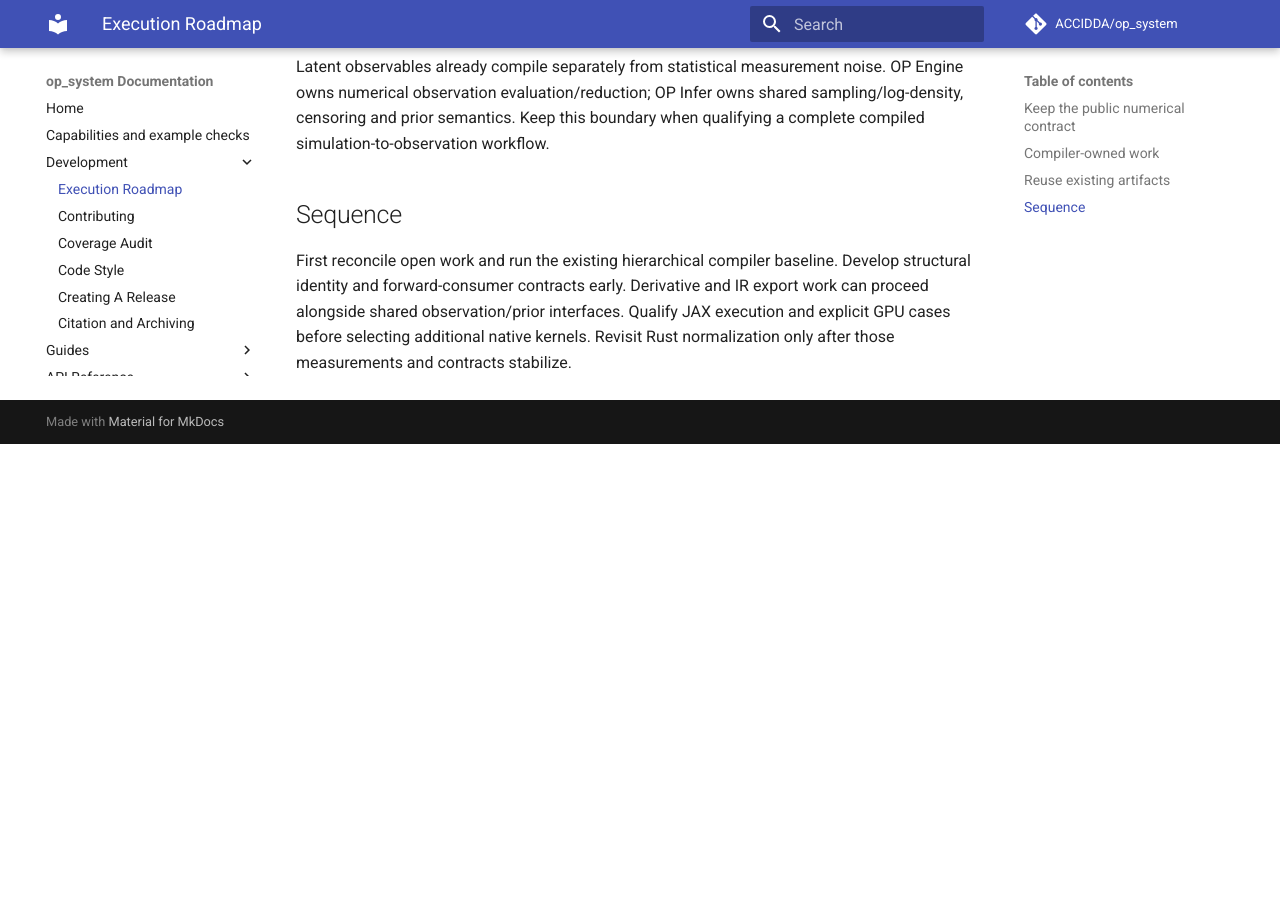
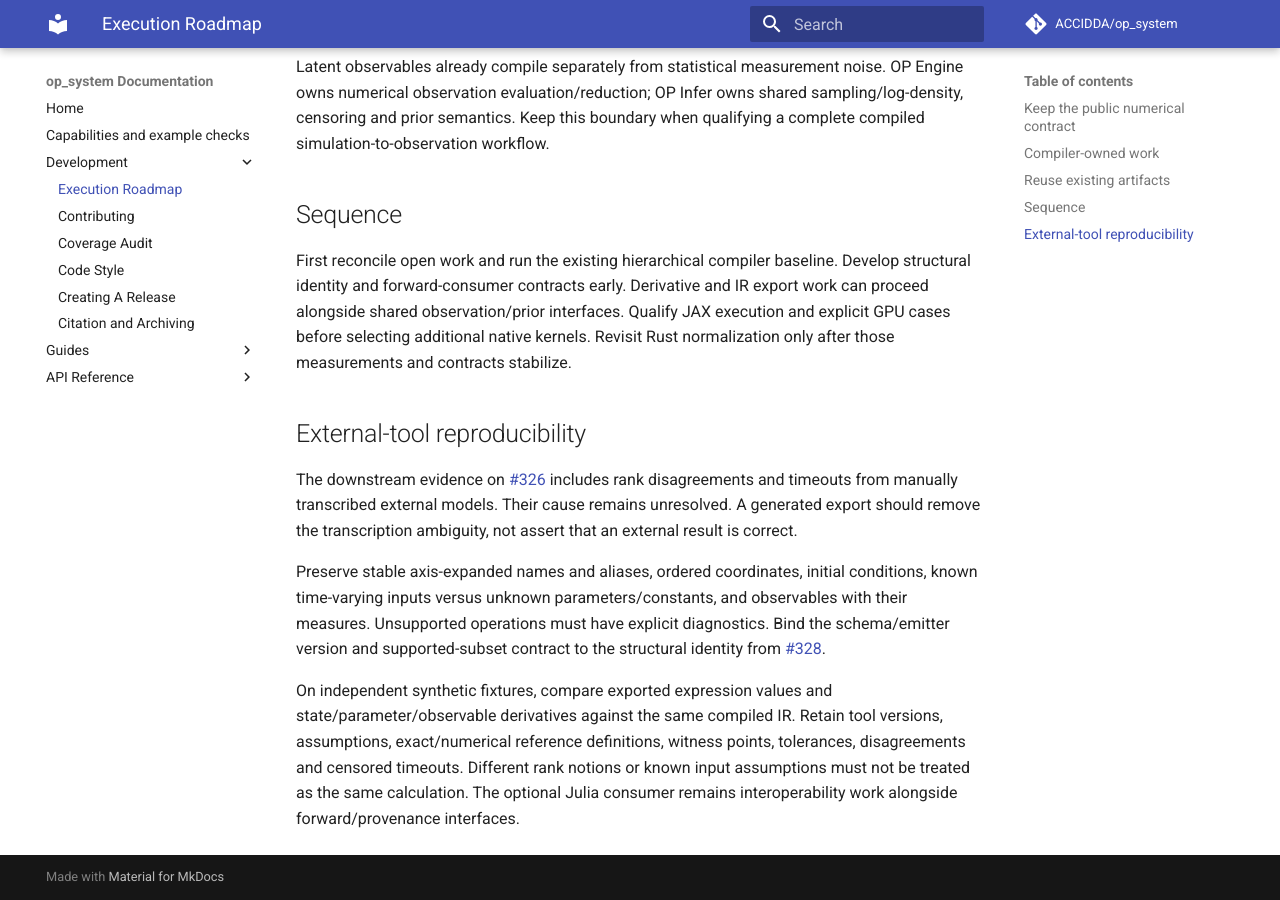
Before and after one commit to ACCIDDA/op_system, an MkDocs documentation site: the page built from docs/development/execution-roadmap.md, in a window 1280 px wide and 900 px high, scrolled down 1437 px. Built offline with MkDocs 1.6.1 and Material for MkDocs 9.7.7, drawn with Linux system fonts in a browser that asks for light colours; comment, search, counter and statistics services are not loaded; the version menu is left out; before the commit the page ends 1881 px from its top, so only the background shows below that.

Commit message:
docs: qualify external IR export reproducibility (#331)
Co-authored-by: Copilot <223556219+Copilot@users.noreply.github.com>

```diff
--- a/docs/development/execution-roadmap.md
+++ b/docs/development/execution-roadmap.md
@@ -55,3 +55,23 @@ Develop structural identity and forward-consumer contracts early. Derivative and
 IR export work can proceed alongside shared observation/prior interfaces. Qualify
 JAX execution and explicit GPU cases before selecting additional native kernels.
 Revisit Rust normalization only after those measurements and contracts stabilize.
+
+## External-tool reproducibility
+
+The downstream evidence on [#326](https://github.com/ACCIDDA/op_system/issues/326)
+includes rank disagreements and timeouts from manually transcribed external
+models. Their cause remains unresolved. A generated export should remove the
+transcription ambiguity, not assert that an external result is correct.
+
+Preserve stable axis-expanded names and aliases, ordered coordinates, initial
+conditions, known time-varying inputs versus unknown parameters/constants, and
+observables with their measures. Unsupported operations must have explicit
+diagnostics. Bind the schema/emitter version and supported-subset contract to
+the structural identity from [#328](https://github.com/ACCIDDA/op_system/issues/328).
+
+On independent synthetic fixtures, compare exported expression values and
+state/parameter/observable derivatives against the same compiled IR. Retain tool
+versions, assumptions, exact/numerical reference definitions, witness points,
+tolerances, disagreements and censored timeouts. Different rank notions or known
+input assumptions must not be treated as the same calculation. The optional Julia
+consumer remains interoperability work alongside forward/provenance interfaces.
```
